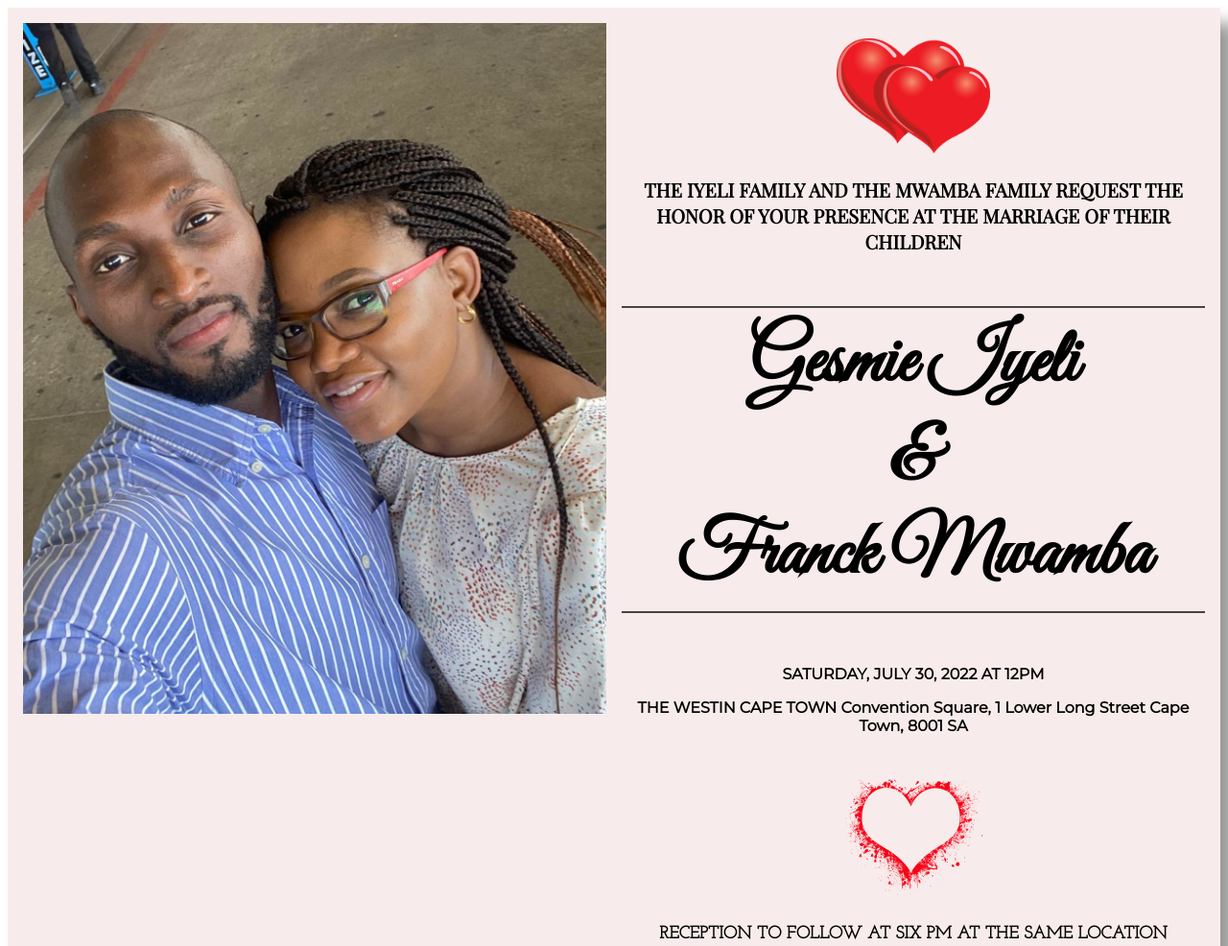
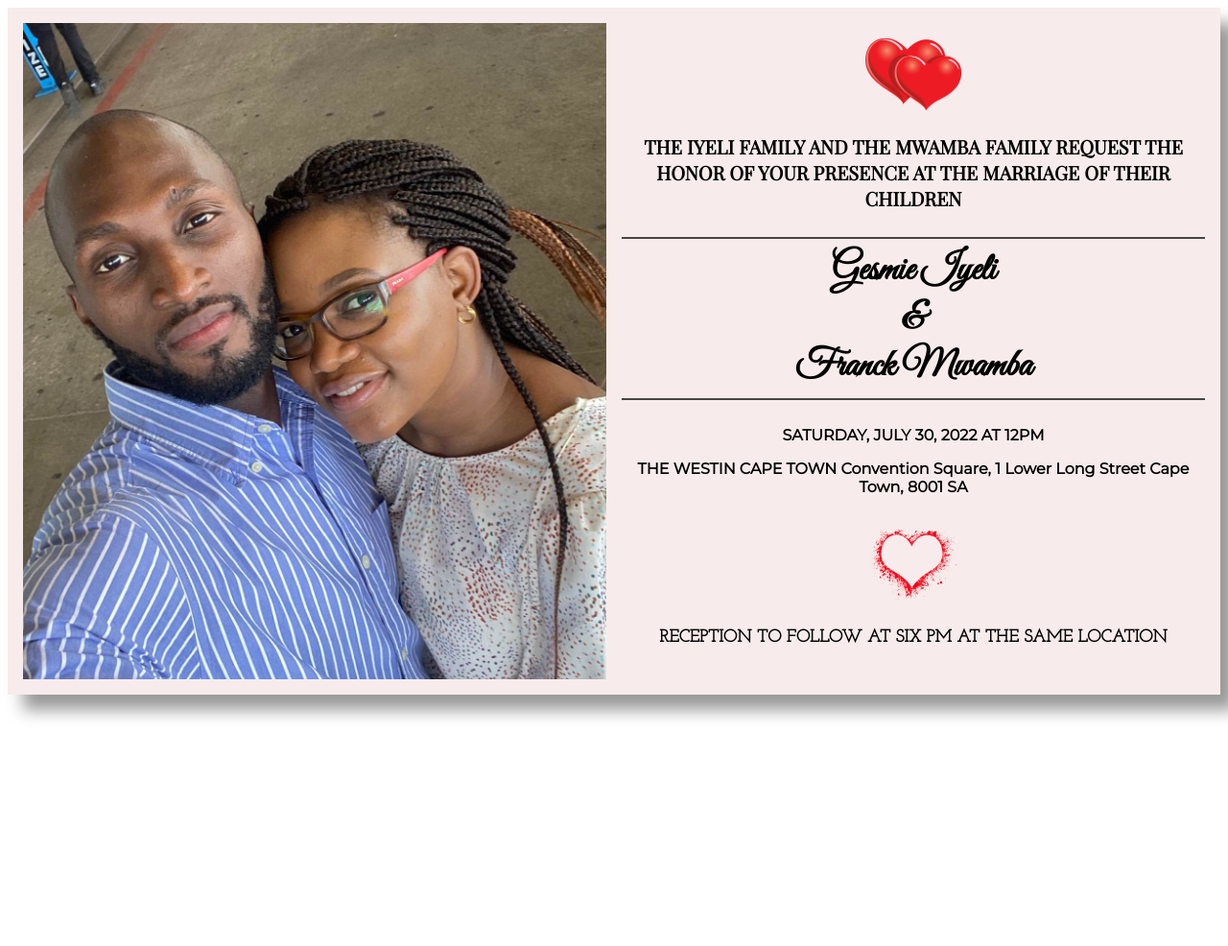
Before and after one commit to glody007/franck-wedding, a plain HTML site: page index.html in a window 1280 px wide. Shown: the top 986 px of the page at 96% size. After the commit the page ends 800 px from the top, so only its background shows below. Drawn offline with nearby package versions, Linux system fonts and the light colour scheme.

Commit message:
fix lg overload

```diff
--- a/index.html
+++ b/index.html
@@ -16,7 +16,7 @@
             <div id="img"></div>
             <div id="content">
                 <div id="header">
-                    <img src="heart_6.png" width="160px" alt="">
+                    <img src="heart_6.png" alt="">
                     <p id="presentation">THE IYELI FAMILY AND THE MWAMBA FAMILY
                         REQUEST THE HONOR OF YOUR PRESENCE AT THE
                         MARRIAGE OF THEIR CHILDREN</p>
@@ -32,7 +32,7 @@
                         Cape Town, 8001 SA
                         </strong>
                     </p>
-                    <img src="heart_2.png" width="160px" alt="">
+                    <img src="heart_2.png" alt="">
                     <p id="reception">
                         <strong>Reception to follow at six pm at the same location </strong>
                     </p>
--- a/style.css
+++ b/style.css
@@ -36,6 +36,10 @@ h1 {
     font-size: 80px;
 }
 
+img {
+    width: 160px;
+}
+
 span {
     display: block;
 }
@@ -47,9 +51,15 @@ span {
 }
 
 @media screen and (min-width: 1000px) {
+    img {
+        width: 100px;
+    }
     #img {
         background-image: url('1_medium.jpg');
-        height: 90vh;
+        height: auto;
+    }
+    h1 {
+        font-size: 40px;
     }
     #invitation {
         display: grid;
```
